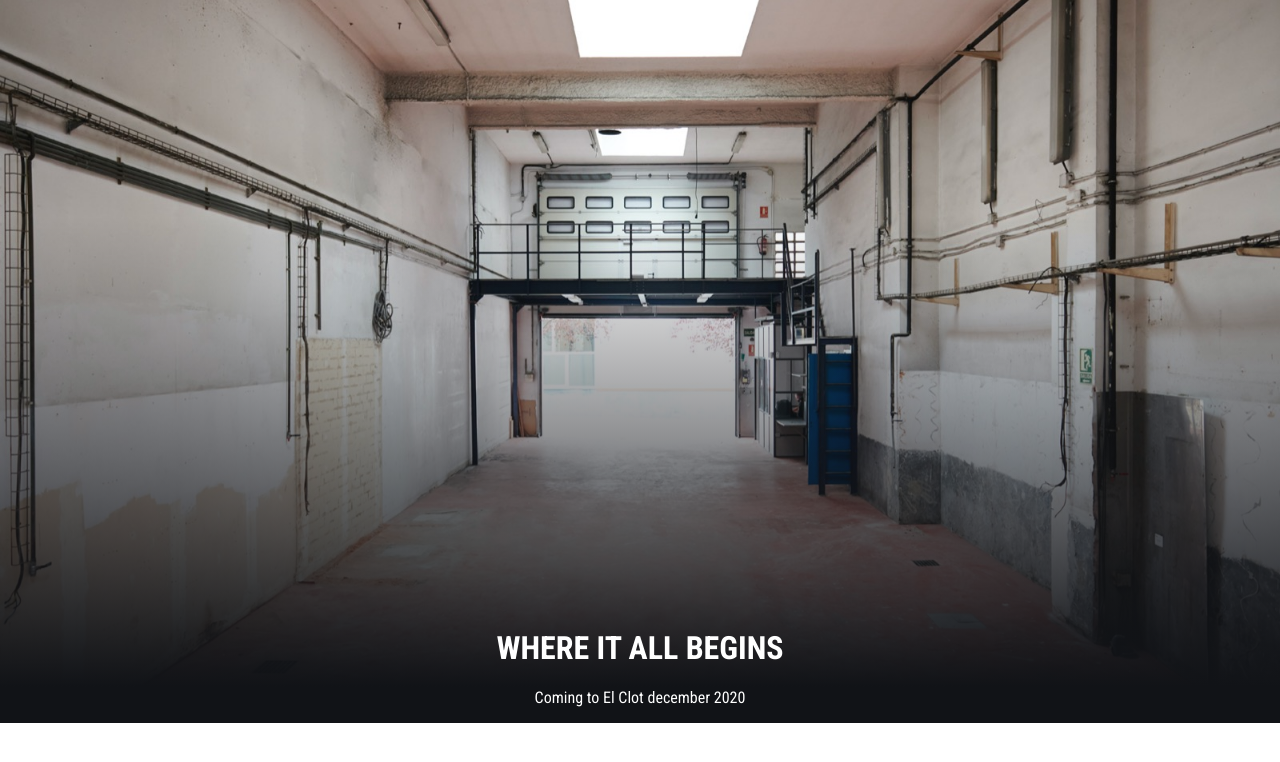
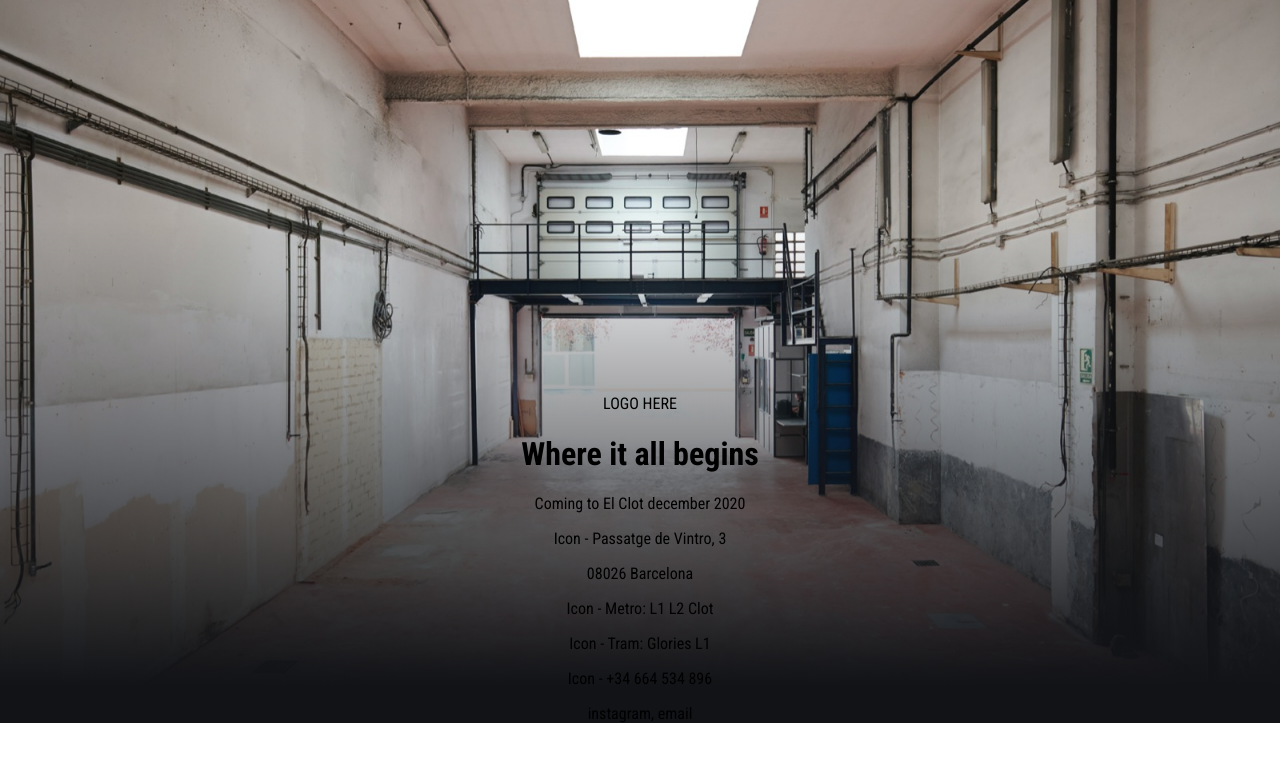
Before and after one commit to sofiapuch/BFactory-site, a React (Create React App) app: page / in a window 1280 px wide. Shown: the top 762 px of the page. Built offline with nearby package versions, Linux system fonts and the light colour scheme.

Commit message:
Add scaffolding for Heading, Social Links and Address as part of Large Hero

```diff
--- a/src/App.scss
+++ b/src/App.scss
@@ -1,2 +1,2 @@
-@import './styles/00-foundation/_import';
-@import './styles/01-settings/_import';
+@import './styles/00-foundation/__import';
+@import './styles/01-settings/__import';
--- /dev/null
+++ b/src/components/LargeHero/Address/index.js
@@ -0,0 +1,16 @@
+import React from 'react';
+import Aux from '../../../hoc/Aux';
+
+const address = (props) => {
+    return (
+        <Aux>
+            <p>Icon - Passatge de Vintro, 3</p>
+            <p>08026 Barcelona</p>
+            <p>Icon - Metro: L1 L2 Clot</p>
+            <p>Icon - Tram: Glories L1</p>
+            <p>Icon - +34 664 534 896</p>
+        </Aux>
+    )
+}
+
+export default address;
--- /dev/null
+++ b/src/components/LargeHero/Heading/Heading.scss
@@ -0,0 +1,32 @@
+@import 'node_modules/foundation-sites/scss/foundation';
+
+$text-color: #fff;
+
+.heading {
+    &__title {
+        font-size: 38px;
+        font-weight: 700;
+        line-height: 42px;
+        text-transform: uppercase;
+
+        @include breakpoint(medium) {
+            font-size: 65px;
+            line-height: 66px;
+        }
+    }
+
+    &__subtitle {
+        font-size: 18px;
+        line-height: 26px;
+
+        @include breakpoint(medium) {
+            font-size: 20px;
+            line-height: 28px;
+        }
+    }
+
+    &__title,
+    &__subtitle {
+        color: $text-color;
+    }
+}
--- /dev/null
+++ b/src/components/LargeHero/Heading/index.js
@@ -0,0 +1,12 @@
+import React from 'react';
+
+const heading = (props) => {
+    return(
+        <div className="heading">
+            <h1 className="heading__title">{ props.title }</h1>
+            <p className="heading__subtitle">{ props.subtitle }</p>
+        </div>
+    )
+}
+
+export default heading;
--- a/src/components/LargeHero/LargeHero.scss
+++ b/src/components/LargeHero/LargeHero.scss
@@ -1,7 +1,6 @@
 @import 'node_modules/foundation-sites/scss/foundation';
 
 $overlay-gradient-dark: #111317;
-$text-color: #fff;
 $transparent: rgba(0, 0, 0, 0);
 
 .large-hero {
@@ -54,13 +53,4 @@ $transparent: rgba(0, 0, 0, 0);
             top: auto;
         }
     }
-
-    &__title,
-    &__subtitle {
-        color: $text-color;
-    }
-
-    &__title {
-        text-transform: uppercase;
-    }
 }
--- /dev/null
+++ b/src/components/LargeHero/SocialLinks/index.js
@@ -0,0 +1,11 @@
+import React from 'react';
+
+const socialLinks = () => {
+    return(
+        <div>
+            instagram, email
+        </div>
+    )
+}
+
+export default socialLinks;
--- a/src/components/LargeHero/index.js
+++ b/src/components/LargeHero/index.js
@@ -1,5 +1,8 @@
 import React from 'react';
 import ResponsiveImage from '../ResponsiveImage/index';
+import Heading from './Heading/index';
+import Address from './Address/index';
+import SocialLinks from './SocialLinks/index';
 
 import './LargeHero.scss';
 
@@ -15,10 +18,11 @@ const largeHero = (props) => {
             <div className="grid-container">
                 <div className="large-hero__inner grid-x">
                     <div className="cell medium-8 medium-offset-2">
-                        <h1 className="large-hero__title">{ title }</h1>
-                        <p className="large-hero__subtitle">{ subtitle }</p>
+                        <div>LOGO HERE</div>
+                        <Heading title={title} subtitle={subtitle}/>
+                        <Address />
+                        <SocialLinks />
                     </div>
-
                 </div>
             </div>
         </div>
```
